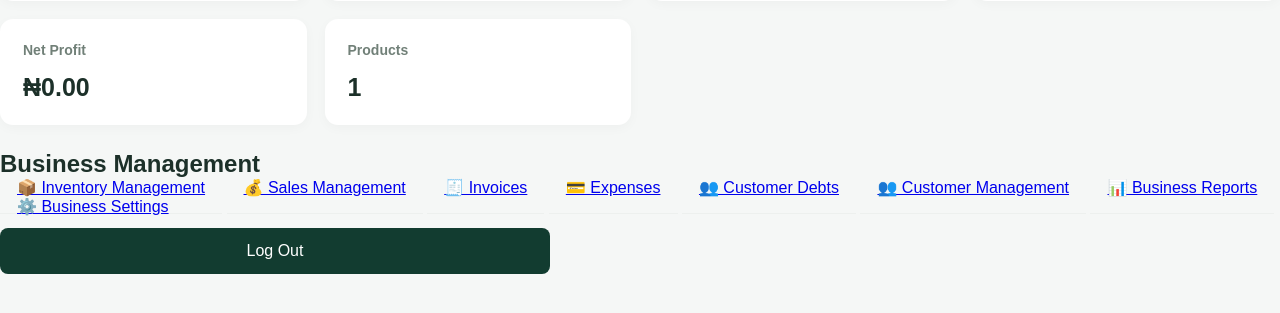
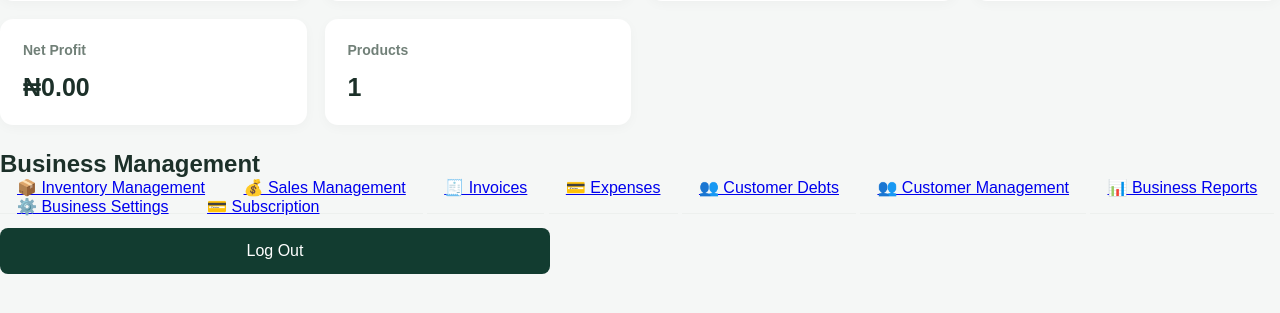
Before and after one commit to amaech-i/elden-, a Flask app: template templates/index.html in a window 1280 px wide. Shown: the part 213-526 px from the top of the page. Run offline with Flask 3, Linux system fonts and the light colour scheme; the template is opened without the code that fills it: most values are stand-ins (such as "Sample title", 1, 10 or a date in 2020); parts of the project's set-up code (start-up, migrations or seed data) failed here and were passed over; some libraries are stand-ins or nearby versions.

Commit message:
Add subscription link to dashboard

```diff
--- a/templates/index.html
+++ b/templates/index.html
@@ -59,6 +59,7 @@
         <a href="/customers" class="menu-item">👥 Customer Management</a>
         <a href="/reports" class="menu-item">📊 Business Reports</a>
         <a href="/settings" class="menu-item">⚙️ Business Settings</a>
+        <a href="/subscription" class="menu-item">💳 Subscription</a>
     </div>
     <form method="POST" action="{{ url_for('logout') }}">
         <input type="hidden" name="csrf_token" value="{{ csrf_token() }}">
```
